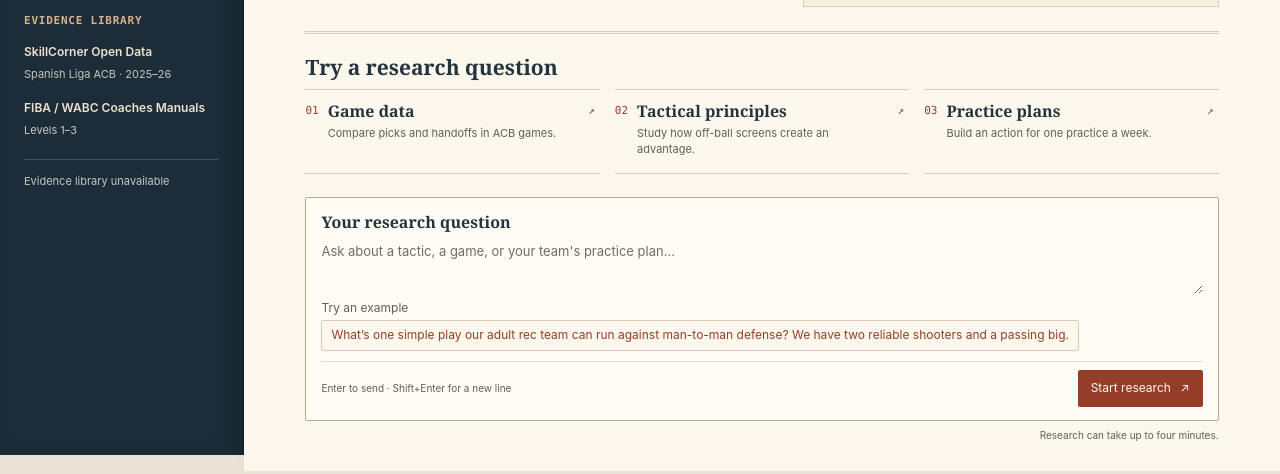
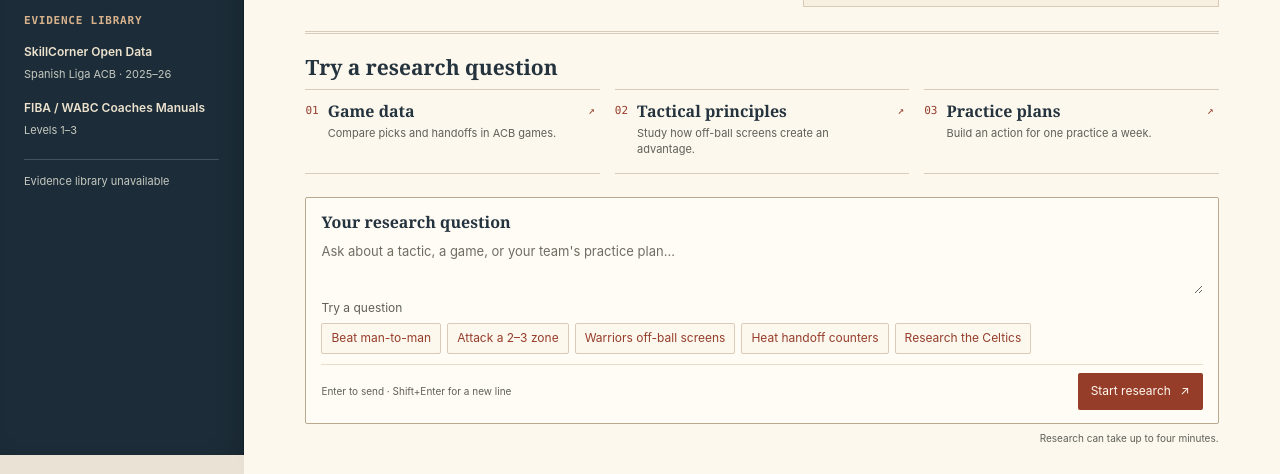
Before and after one commit to 3iroy/courtlab-basketball-research, a plain HTML site: page index.html in a window 1280 px wide. Shown: the part 345-819 px from the top of the page. Drawn offline with Linux system fonts and the light colour scheme.

Commit message:
Add tactical question chips with NBA team examples

```diff
--- a/index.html
+++ b/index.html
@@ -127,12 +127,16 @@
       <form id="question-form">
         <label for="question">Your research question</label>
         <textarea id="question" rows="2" maxlength="8000" placeholder="Ask about a tactic, a game, or your team's practice plan…" required></textarea>
-        <p class="composer-example">
-          <span>Try an example</span>
-          <button type="button" data-query>
-            What’s one simple play our adult rec team can run against man-to-man defense? We have two reliable shooters and a passing big.
-          </button>
-        </p>
+        <div class="composer-example">
+          <span id="example-label">Try a question</span>
+          <div class="example-questions" role="group" aria-labelledby="example-label">
+            <button type="button" data-query="Give our adult rec team one simple play against man-to-man defense. We have two reliable shooters, a passing big, and one 60-minute practice per week. Include execution steps and cite coaching principles.">Beat man-to-man</button>
+            <button type="button" data-query="How can our adult rec team attack a 2–3 zone with inconsistent outside shooting and a passing big? We practice for 60 minutes once a week. Recommend one simple action using WABC principles and explain the reads.">Attack a 2–3 zone</button>
+            <button type="button" data-query="How did Golden State create space with off-ball screens in the 2022 NBA Finals? Explain one documented action using the official film studies, with citations.">Warriors off-ball screens</button>
+            <button type="button" data-query="According to the official 2023 Heat–Knicks film study, how did Miami counter top-blocking with backdoor cuts and fake handoffs? Explain one documented action and cite the source.">Heat handoff counters</button>
+            <button type="button" data-query="Find published tactical analysis of the Boston Celtics&#x27; 2025–26 offense online. Explain one documented action with citations, and say if the available evidence is insufficient.">Research the Celtics</button>
+          </div>
+        </div>
         <div class="composer-footer">
           <span>Enter to send · Shift+Enter for a new line</span>
           <button id="send" type="submit">Start research <span aria-hidden="true">↗</span></button>
--- a/style.css
+++ b/style.css
@@ -237,7 +237,8 @@ textarea::placeholder { color: #716d62; font-size: 13px; }
   color: var(--muted);
   font-size: 12px;
 }
-.composer-example span { display: block; margin-bottom: 3px; }
+.composer-example > span { display: block; margin-bottom: 6px; }
+.example-questions { display: flex; flex-wrap: wrap; gap: 6px; }
 .composer-example button {
   max-width: 100%;
   padding: 5px 9px;
```
